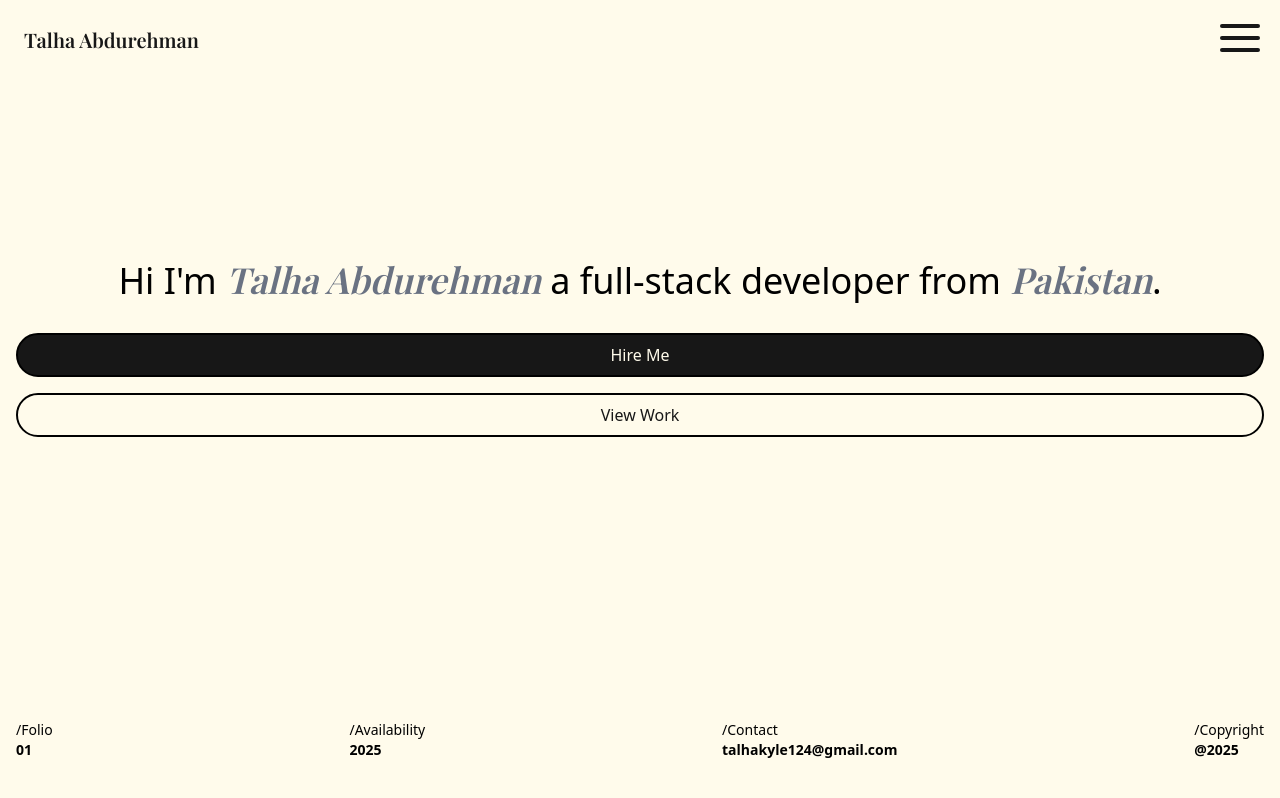
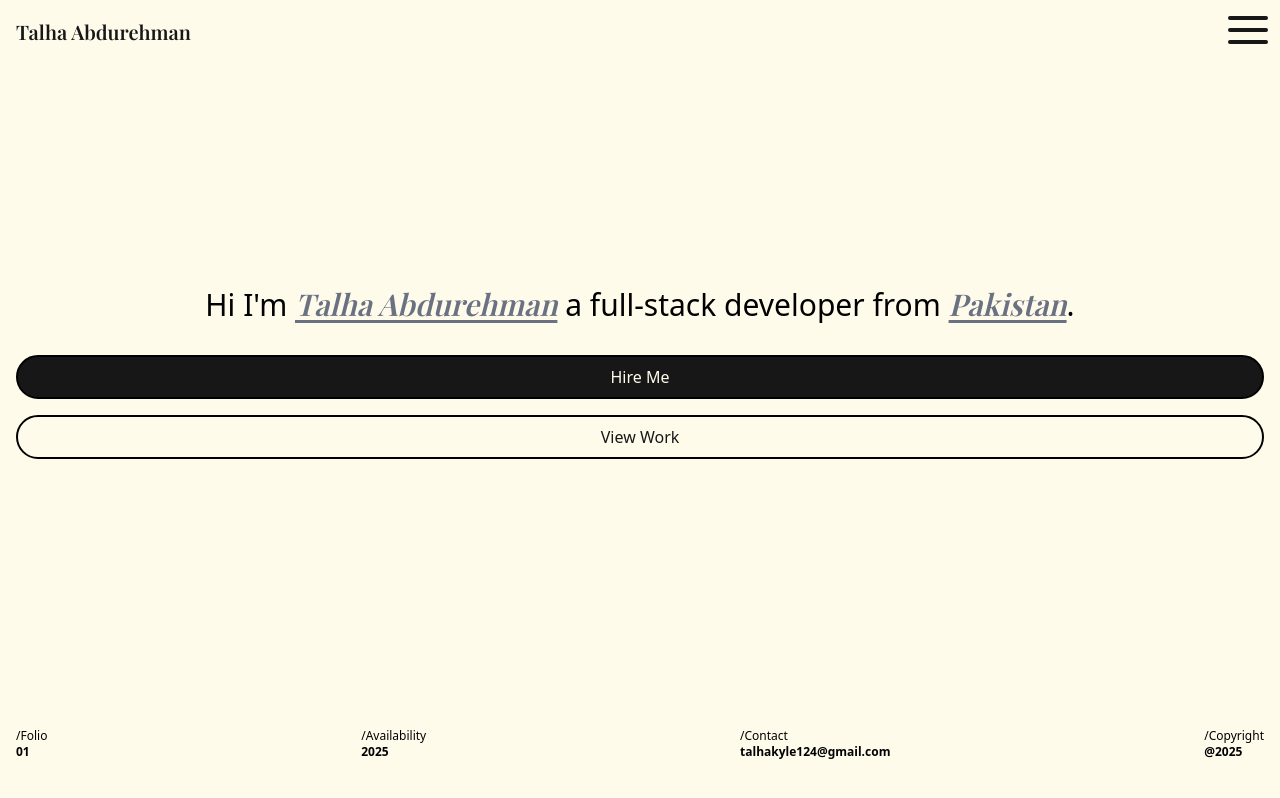
Before and after one commit to Talha-Abdurehman/minimalist-portfolio, a React (Vite) app: page / in a window 1280 px wide. Shown: the top 798 px of the page. Built offline with nearby package versions, Linux system fonts and the light colour scheme; a web font is replaced by a local one.

Commit message:
Made some slight changes to the hero section and Navbar

```diff
--- a/src/components/NavMenu.jsx
+++ b/src/components/NavMenu.jsx
@@ -18,7 +18,7 @@ export default function NavMenu({ activeSection }) {
         onMouseLeave={() => {
           setIsHovered(false);
         }}
-        className={`relative w-10 flex items-end justify-center cursor-pointer  transition-all duration-150 p-10 z-20
+        className={`relative w-10 flex items-end justify-center cursor-pointer  transition-all duration-150 p-8 z-20
           ${
             isOpened
               ? isHovered
--- a/src/components/Navigation.jsx
+++ b/src/components/Navigation.jsx
@@ -15,7 +15,7 @@ export default function Navigation({ activeSection }) {
       }`}
     >
       <div className="flex justify-between items-center">
-        <div className="flex justify-center items-center p-6">
+        <div className="flex justify-center items-center p-4">
           <h1 className="font-playfair text-xl font-semibold ">
             Talha <span>Abdurehman</span>
           </h1>
--- a/src/pages/Home.jsx
+++ b/src/pages/Home.jsx
@@ -3,21 +3,21 @@ import Navigation from "../components/Navigation";
 export default function Home() {
   const date = new Date();
   return (
-    <div className="flex flex-col justify-between items-center bg-amber-50 w-full h-screen">
+    <div className="flex flex-col justify-between items-center bg-amber-50 w-full h-screen pt-10">
       {/* NAVIGATION BAR AND MENU */}
       <nav></nav>
 
       {/* MAIN CONTENT SECTION */}
-      <section className="w-full pt-10 flex flex-col justify-center items-center gap-8 px-4">
+      <section className="w-full flex flex-col justify-center items-center gap-8 px-4">
         {/* HERO TITLE  */}
         <div className="w-full">
-          <h1 className="text-4xl text-center">
+          <h1 className="text-3xl text-center">
             Hi I'm{" "}
-            <span className="font-playfair italic font-semibold text-gray-500">
+            <span className="font-playfair italic font-semibold text-gray-500 underline underline-offset-4">
               Talha Abdurehman
             </span>{" "}
             a full-stack developer from{" "}
-            <span className="font-playfair italic font-semibold text-gray-500">
+            <span className="font-playfair italic font-semibold text-gray-500 underline underline-offset-4">
               Pakistan
             </span>
             .
@@ -36,27 +36,29 @@ export default function Home() {
         </div>
       </section>
 
-      <section className="w-full py-10 flex flex-col justify-center  px-4">
+      <section className="w-full pb-10 flex flex-col justify-center  px-4">
         <div className="pt-6  flex justify-between items-center">
-          <h1 className="text-sm">
+          <h1 className="text-xs">
             /Folio <br />
-            <span className="font-semibold ">01</span>
+            <span className="font-semibold text-xs">01</span>
           </h1>
 
-          <h1 className="text-sm">
+          <h1 className="text-xs">
             /Availability
-            <br /> <span className="font-semibold ">2025</span>
+            <br /> <span className="font-semibold text-xs ">2025</span>
           </h1>
-          <h1 className="text-sm">
+          <h1 className="text-xs">
             /Contact
             <br />
-            <span className="font-semibold">talhakyle124@gmail.com</span>{" "}
+            <span className="font-semibold text-xs">
+              talhakyle124@gmail.com
+            </span>{" "}
           </h1>
 
-          <h1 className="text-sm">
+          <h1 className="text-xs">
             /Copyright
             <br />
-            <span className="font-semibold">@{date.getFullYear()}</span>
+            <span className="font-semibold text-xs">@{date.getFullYear()}</span>
           </h1>
         </div>
       </section>
```
